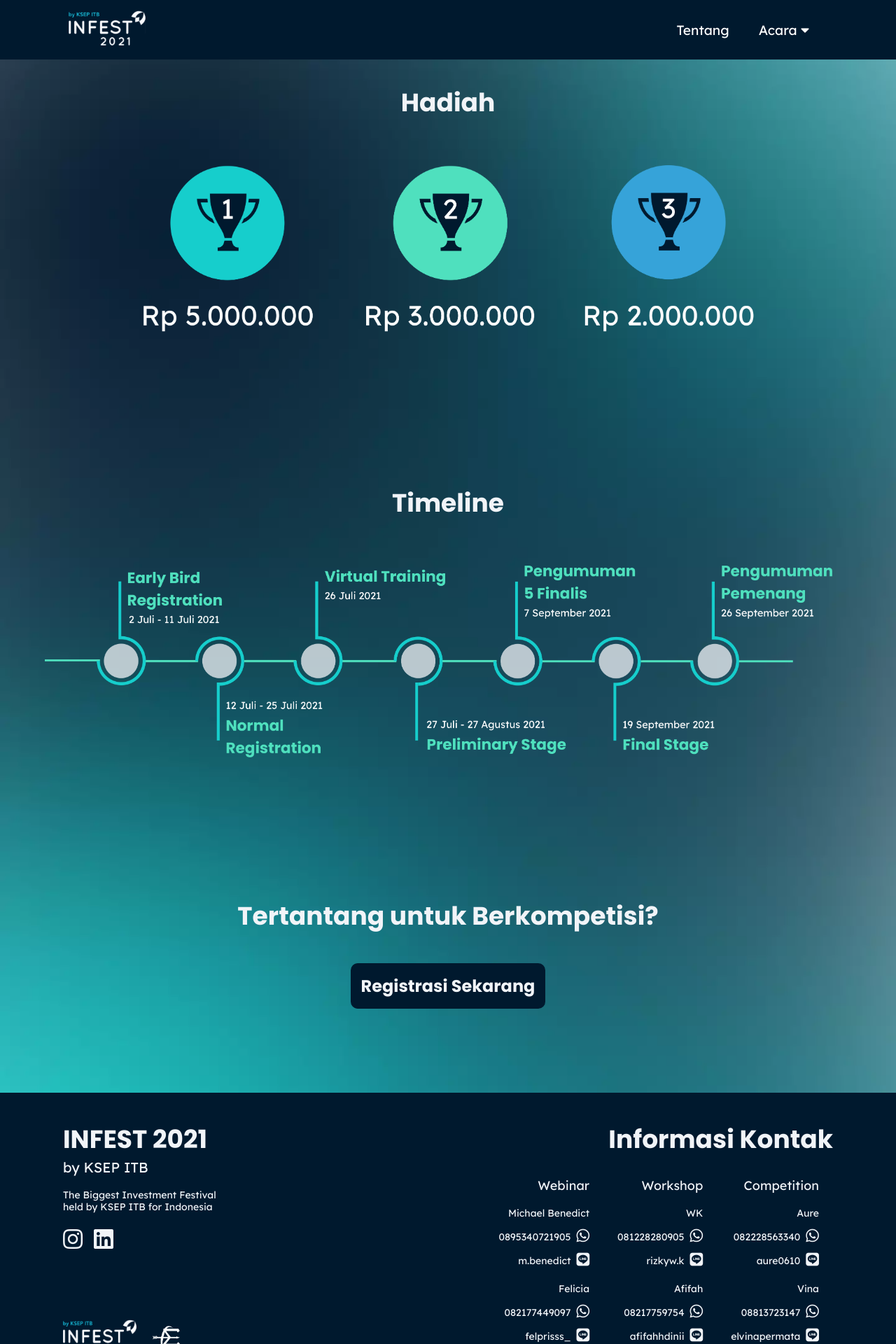
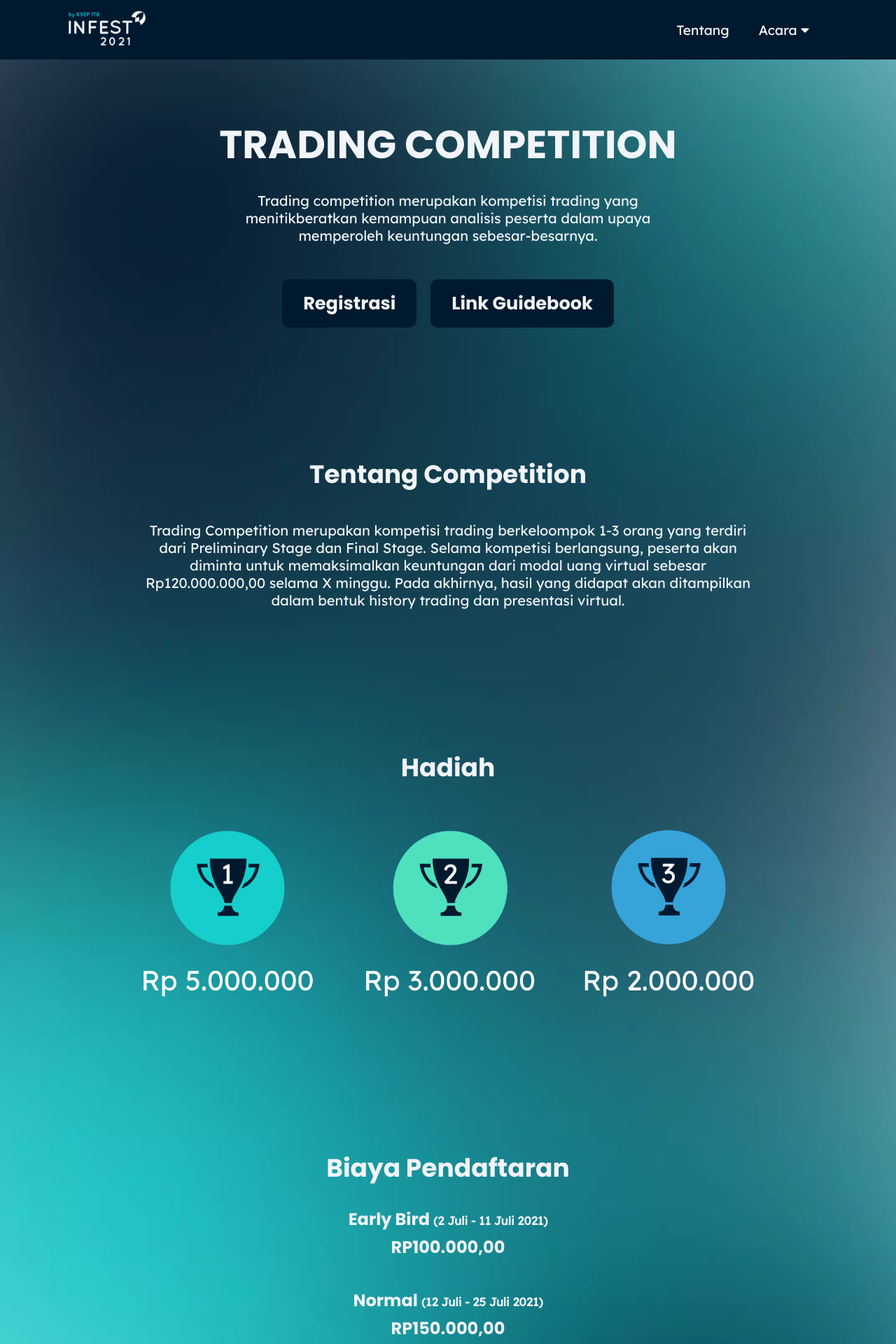
Before and after one commit to chintyaw/infest-2021, a React (Create React App) app: page /competition in a window 1280 px wide. Shown: the top 1920 px of the page at 70% size. Built offline with nearby package versions, Linux system fonts and the light colour scheme.

Commit message:
fix responsive

```diff
--- a/src/components/BiayaPendaftaran.js
+++ b/src/components/BiayaPendaftaran.js
@@ -3,15 +3,15 @@ import './Compe.css'
 
 const BiayaPendaftaran = () => {
     return (
-        <div style={{marginBottom:"200px"}}>
-            <h1 style={{textAlign: "center", marginBottom:"67px"}}>
-                BiayaPendaftaran
+        <div style={{marginBottom:"220px"}}>
+            <h1 style={{textAlign: "center", marginBottom:"20px"}}>
+                Biaya Pendaftaran
             </h1>
             <div className="Daftar">
-                Early Bid <span style={{fontFamily:"Lexend Deca", fontSize:"24px", lineHeight:"56px"}}>(2 Juli - 11 Juli 2021)</span>
+                Early Bird <span style={{fontFamily:"Lexend Deca", fontSize:"0.7em", lineHeight:"56px"}}>(2 Juli - 11 Juli 2021)</span>
                 <br></br>RP100.000,00
                 <br></br><br></br><br></br>
-                Normal <span style={{fontFamily:"Lexend Deca", fontSize:"24px", lineHeight:"56px"}}>(12 Juli - 25 Juli 2021)</span>
+                Normal <span style={{fontFamily:"Lexend Deca", fontSize:"0.7em", lineHeight:"56px"}}>(12 Juli - 25 Juli 2021)</span>
                 <br></br>RP150.000,00
             </div>
         </div>
--- a/src/components/Compe.css
+++ b/src/components/Compe.css
@@ -11,8 +11,8 @@
     font-family: Poppins;
     font-style: normal;
     font-weight: bold;
-    font-size: 36px;
-    line-height: 54px;
+    font-size: 1.5em;
+    line-height: 20px;
     align-items: center;
     color: #F1F4F8;
     text-align: center;
@@ -24,3 +24,9 @@
 .AboutContainer{
     margin-bottom: 200px;
 }
+
+@media screen and (max-width: 960px) {
+    .Paragraph {
+        font-size: 18px;
+    }
+}
--- a/src/components/CompeAbout.js
+++ b/src/components/CompeAbout.js
@@ -4,7 +4,7 @@ import './Compe.css';
 const CompeAbout = () => {
     return (
         <div>
-            <h1 style={{ textAlign: "center", marginTop: "173px", marginBottom:"67px"}}>
+            <h1 style={{ textAlign: "center", marginTop: "173px", marginBottom:"40px"}}>
             Tentang Competition
             </h1>
             <div className="AboutContainer">
--- a/src/components/CompeIntro.js
+++ b/src/components/CompeIntro.js
@@ -3,12 +3,12 @@ import './Compe.css'
 
 const CompeIntro = () => {
     return (
-        <div style={{ margin: "0", paddingTop: "300px", paddingBottom: "90px" }}>
-            <h1 style={{ fontSize: "80px",lineHeight: "104px", textAlign: "center",marginBottom: "62px"}}>
+        <div style={{ margin: "0", paddingTop: "180px", paddingBottom: "40px" }}>
+            <h1 style={{ fontSize: "7vh", textAlign: "center",marginBottom: "40px"}}>
                 TRADING COMPETITION
             </h1>
             <div className="IntroContainer">
-                <div className="Paragraph">
+                <div className="Paragraph" style={{ width: "50%" }}>
                 Trading competition merupakan kompetisi trading yang menitikberatkan kemampuan analisis peserta dalam upaya memperoleh keuntungan sebesar-besarnya.
                 </div>
             </div>
--- a/src/components/Hadiah.js
+++ b/src/components/Hadiah.js
@@ -3,7 +3,7 @@ import './Hadiah.css'
 
 const Hadiah = () => {
     return (
-        <div style={{ paddingTop: "120px" }}>
+        <div>
             <h1 style={{textAlign: "center", marginBottom: "62px"}}>Hadiah</h1>
             <div style={{ width: "100%", display: "flex", justifyContent: "center"}}>
                 <img style={{ marginBottom: "200px", width: "70%", height: "auto" }} src="/hadiah-compe.webp" alt="/" />
--- a/src/components/TopRegist.css
+++ b/src/components/TopRegist.css
@@ -1,14 +1,12 @@
 .Button1 {
-    width: 20%;
-    height: 86;
     margin: auto;
     color: #F1F4F8;
     font-family: Poppins;
-    font-size: 24px;
+    font-size: 2vw;
     background-color: #00192E;
     border: none;
-    border-radius: 15.96px;
-    padding: 15px;
+    border-radius: 10px;
+    padding: 15px 30px;
 }
 
 .Button1:hover, .Button1:visited {
@@ -18,3 +16,19 @@
     text-decoration:none;
     transition: all 0.3s ease-out;
 }
+
+.TopButton {
+    display: flex;
+    flex-direction: row;
+    justify-content: center;
+}
+
+@media screen and (max-width: 960px) {
+    .TopButton {
+        flex-direction: column;
+    }
+
+    .Button1 {
+        width: 30%;
+    }
+}
--- a/src/components/TopRegist.js
+++ b/src/components/TopRegist.js
@@ -4,12 +4,12 @@ import'./TopRegist.css';
 
 const TopRegist = () => {
     return (
-        <div style={{ width: "100%", marginBottom: "350px",textAlign:"center" }}>
+        <div className="TopButton" style={{ marginBottom: "180px", textAlign:"center", margin: "auto" }}>
             <Link to="/registrasicompetition" style={{ textDecoration: 'none' }}>
-                <button type="button" className="Button1" style={{fontFamily: 'Poppins', fontSize: '36px', margin:"20px"}}>Registrasi</button>
+                <button type="button" className="Button1" style={{fontFamily: 'Poppins', margin:"10px"}}>Registrasi</button>
             </Link>
-            <Link to="/Competition" style={{ textDecoration: 'none' }}>
-                <button type="button" className="Button1" style={{fontFamily: 'Poppins', fontSize: '36px', margin:"20px"}}>Link Guidebook</button>
+            <Link to="/competition" style={{ textDecoration: 'none' }}>
+                <button type="button" className="Button1" style={{fontFamily: 'Poppins', margin:"10px"}}>Link Guidebook</button>
             </Link>
         </div>
     )
--- a/src/components/pages/Competition.js
+++ b/src/components/pages/Competition.js
@@ -3,11 +3,19 @@ import '../../App.css'
 import TimelineCompe from '../TimelineCompe'
 import BottomRegist from '../BottomRegist'
 import Hadiah from '../Hadiah'
+import TopRegist from '../TopRegist'
+import CompeAbout from '../CompeAbout'
+import BiayaPendaftaran from '../BiayaPendaftaran'
+import CompeIntro from '../CompeIntro'
 
 export default function Competition(){
     return (
         <>
+            <CompeIntro />
+            <TopRegist />
+            <CompeAbout />
             <Hadiah />
+            <BiayaPendaftaran />
             <TimelineCompe />
             <BottomRegist />
         </>
```
Also changed, not shown: public/timeline-compe.webp.
